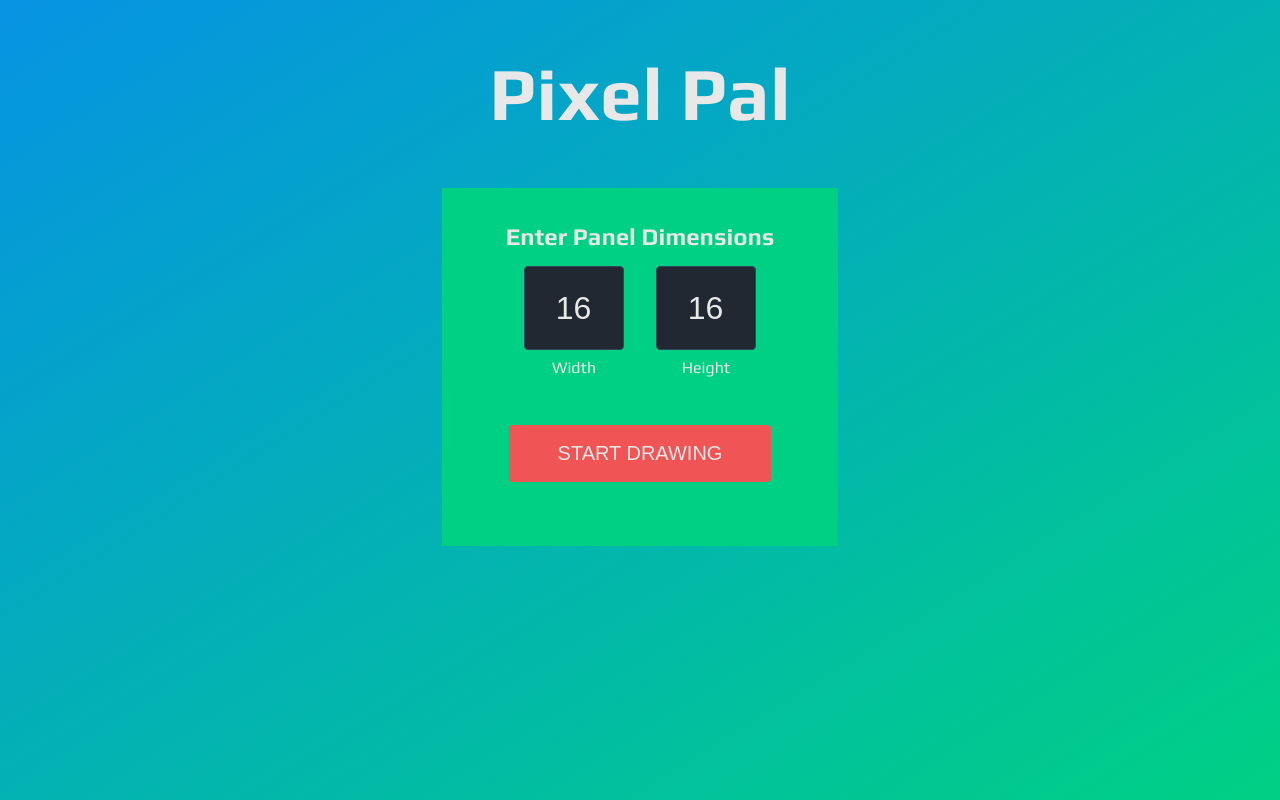
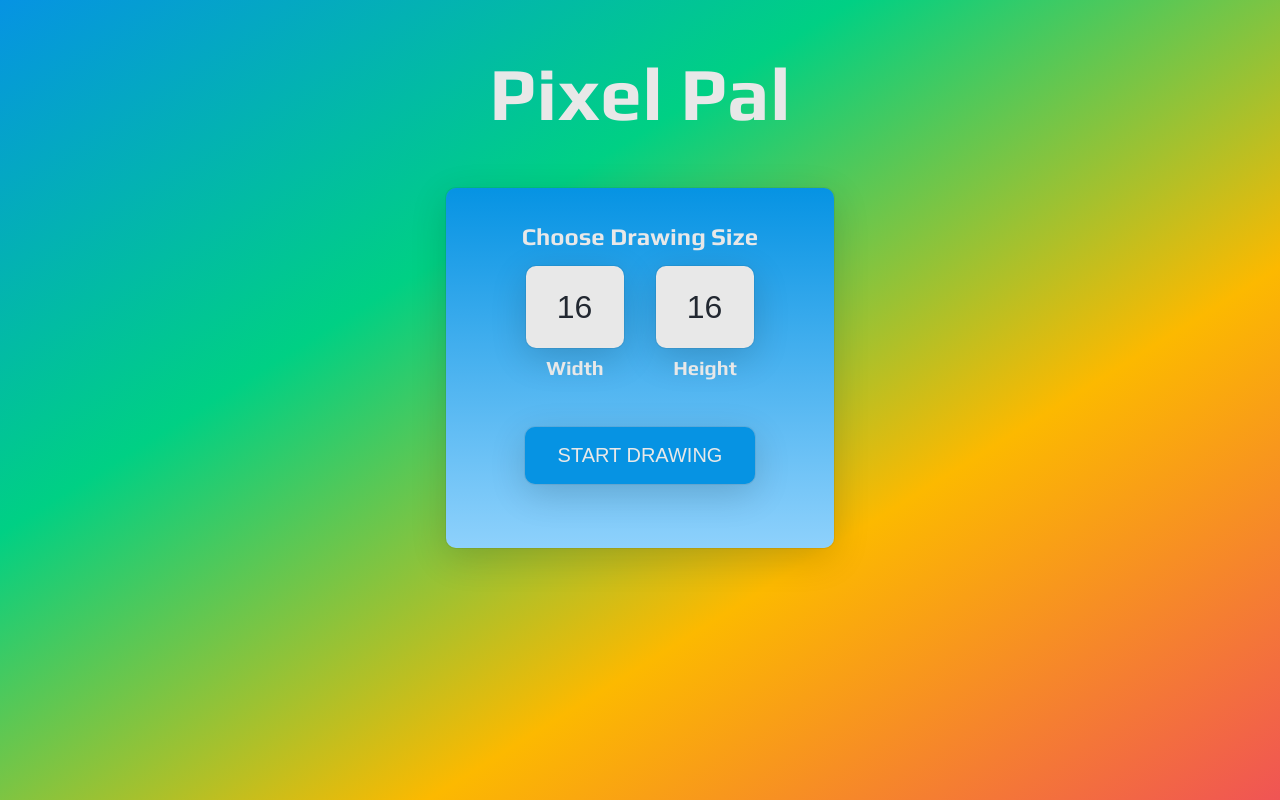
Before and after one commit to pixel-pal/pixel-pal, a React (Vite) app: page / in a window 1280 px wide. Built offline with nearby package versions, Linux system fonts and the light colour scheme.

Commit message:
add type interfaces for drawing

```diff
--- a/src/app/App.tsx
+++ b/src/app/App.tsx
@@ -5,7 +5,7 @@ import Editor from './components/Editor';
 function App(): JSX.Element {
   return (
     <div className="App">
-      <h1 id='main_title'>Pixel Pal</h1>
+      <h1 id="main_title">Pixel Pal</h1>
       <Editor />
     </div>
   );
--- a/src/app/components/DrawingPanel.tsx
+++ b/src/app/components/DrawingPanel.tsx
@@ -1,8 +1,10 @@
-import React, { useRef } from 'react';
+import React from 'react';
 import '../styles/drawingPanel.scss';
 import Row from './Row';
 
-export default function DrawingPanel(props) {
+import { DrawingProps } from '../../types'
+
+export default function DrawingPanel(props : DrawingProps) {
   const { width, height, selectedColor } = props;
 
   const rows = [];
--- a/src/app/components/Editor.tsx
+++ b/src/app/components/Editor.tsx
@@ -4,8 +4,8 @@ import DrawingPanel from './DrawingPanel';
 import '../styles/editor.scss';
 
 export default function Editor() {
-  const [panelWidth, setPanelWidth] = useState(16);
-  const [panelHeight, setPanelHeight] = useState(16);
+  const [panelWidth, setPanelWidth] = useState<string | number>(16);
+  const [panelHeight, setPanelHeight] = useState<string | number>(16);
   const [hideOptions, setHideOptions] = useState(false);
   const [hideDrawingPanel, setHideDrawingPanel] = useState(true);
   const [buttonText, setButtonText] = useState('start drawing');
@@ -20,12 +20,13 @@ export default function Editor() {
   }
 
   const changeColor = (color: any) => {
+    console.log(color)
     setColor(color.hex);
   };
 
   return (
     <div id="editor">
-      {hideDrawingPanel && <h2>Enter Panel Dimensions</h2>}
+      {hideDrawingPanel && <h2>Choose Drawing Size</h2>}
       {hideDrawingPanel && (
         <div id="options">
           <div className="option">
--- a/src/app/components/Pixel.tsx
+++ b/src/app/components/Pixel.tsx
@@ -1,7 +1,8 @@
 import React, { useState } from 'react';
 import '../styles/pixel.scss';
+import { PixelProps } from '../../types'
 
-export default function Pixel(props) {
+export default function Pixel(props : PixelProps) {
   const { selectedColor } = props;
 
   const [pixelColor, setPixelColor] = useState('#fff');
--- a/src/app/components/Row.tsx
+++ b/src/app/components/Row.tsx
@@ -1,8 +1,9 @@
 import React from 'react';
 import Pixel from './Pixel';
 import '../styles/row.scss';
+import { RowProps } from '../../types'
 
-export default function Row(props) {
+export default function Row(props : RowProps) {
   const { width, selectedColor } = props;
 
   const pixels = [];
--- a/src/app/styles/App.scss
+++ b/src/app/styles/App.scss
@@ -9,7 +9,7 @@ html {
 }
 
 body {
-  background-image: linear-gradient(to bottom right, $blue, $green);
+  background-image: linear-gradient(to bottom right, $blue, $green, $gold, $red);
   color: $white;
   display: flex;
   justify-content: center;
--- a/src/app/styles/editor.scss
+++ b/src/app/styles/editor.scss
@@ -1,10 +1,13 @@
 @import "properties.scss";
 
 #editor {
-  background-color: $green;
+  // background-color: $lt_blue;
+  background-image: linear-gradient(to bottom, $blue, $lt_blue);
   padding: 1rem 4rem 2rem 4rem;
   margin-top: 2rem;
   margin-bottom: 5rem;
+  border-radius: 10px;
+  box-shadow: rgba(0, 0, 0, 0.16) 0px 10px 36px 0px, rgba(0, 0, 0, 0.06) 0px 0px 0px 1px;
 
   display: flex;
   flex-direction: column;
@@ -16,6 +19,11 @@
 
   h2 {
     margin-bottom: 1rem;
+  }
+
+  span {
+    font-size: 1.25rem;
+    font-weight: bold;
   }
 
   #options {
@@ -33,15 +41,15 @@
       width: 5rem;
       font-size: 2rem;
       text-align: center;
-      background-color: $black;
-      color: $white;
-      border: 1px solid $grey;
-      border-radius: 0.25rem;
+      background-color: $white;
+      color: $black;
+      border: none;
+      border-radius: 10px;
       margin: 0 1rem 0.5rem 1rem;
       padding-left: 1rem;
+      box-shadow: rgba(0, 0, 0, 0.16) 0px 10px 36px 0px, rgba(0, 0, 0, 0.06) 0px 0px 0px 1px;
 
       &:focus {
-        outline: none !important;
         border-color: $red;
         box-shadow: 0 0 0.5rem $grey;
       }
@@ -50,19 +58,19 @@
 
   .button {
     font-size: 1.25rem;
-    background-color: $red;
+    background-color: $blue;
     color: $white;
-    padding: 1rem 3rem;
-    border-radius: 0.25rem;
+    padding: 1rem 2rem;
+    border-radius: 10px;
     text-transform: uppercase;
     border: 1px solid transparent;
     transition: background-color 0.2s ease-in-out;
     margin-bottom: 2rem;
+    box-shadow: rgba(0, 0, 0, 0.16) 0px 10px 36px 0px, rgba(0, 0, 0, 0.06) 0px 0px 0px 1px;
 
     &:hover {
       cursor: pointer;
-      background-color: transparent;
-      border-color: $red;
+      background-color: $red;
     }
   }
 
```
Also changed, not shown: src/types.ts (added, +14 -0 lines).
